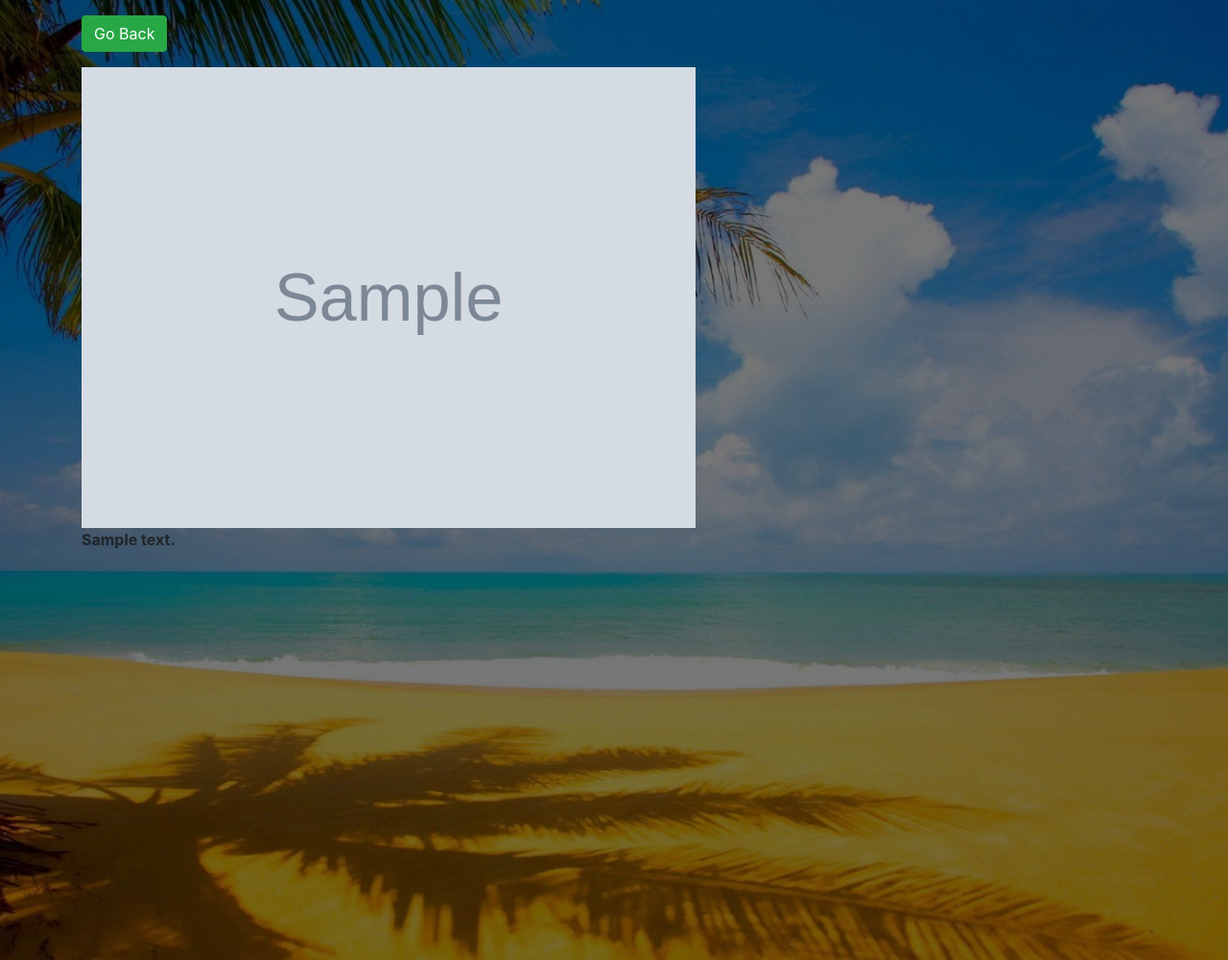
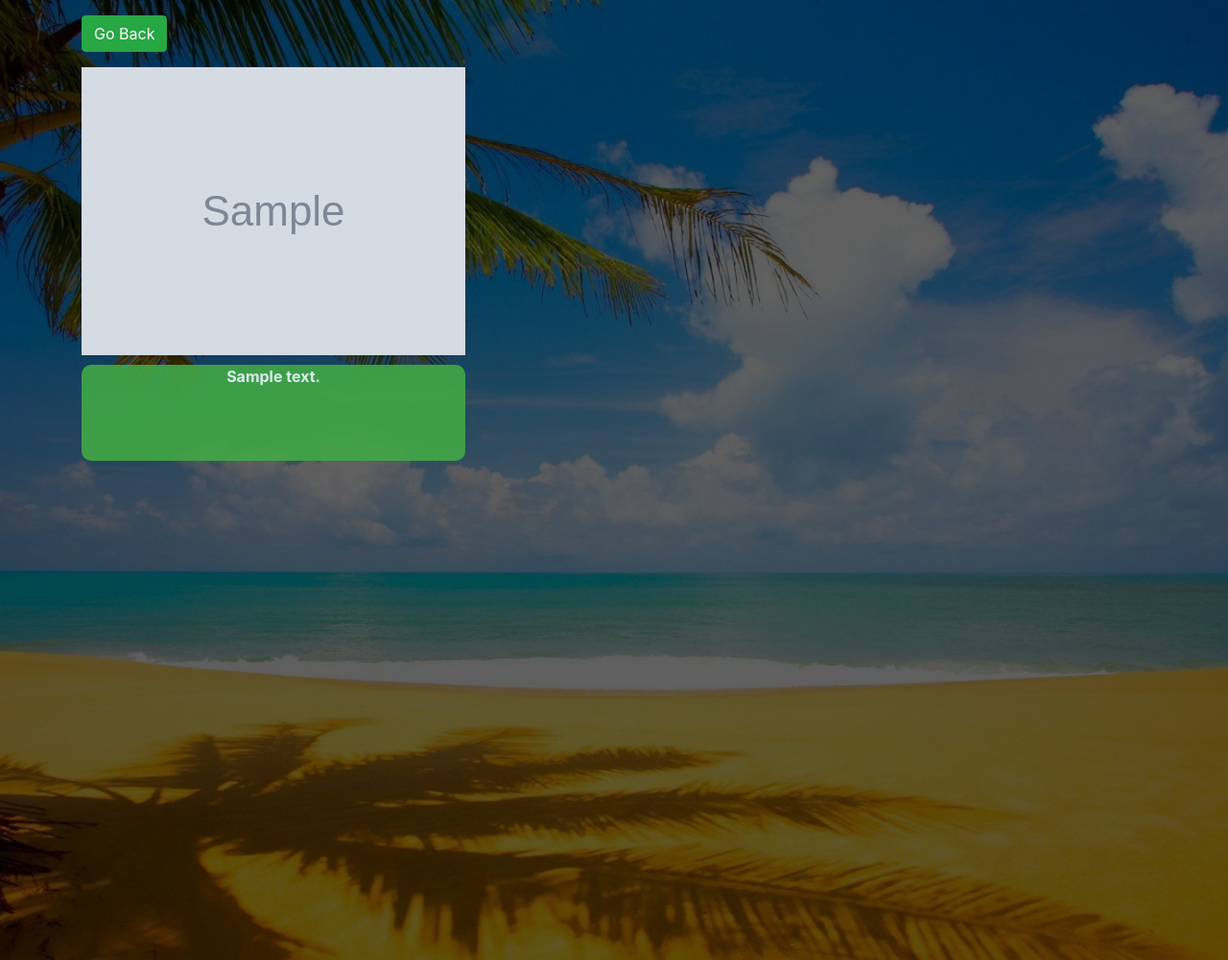
Before and after one commit to faisoabdirisak/Gallary_photo, a Django app: page /photo/1/ in a window 1280 px wide. Shown: the whole page at 96% size. Run offline with Django 4.2, Linux system fonts and the light colour scheme; tables that the repository leaves empty hold one stand-in row (values such as "Sample post"); grey boxes marked "Sample" are stand-in pictures; some libraries are stand-ins or nearby versions.

```diff
--- a/gallary/templates/photo.html
+++ b/gallary/templates/photo.html
@@ -5,9 +5,9 @@
         <div class="row justify-cotent-center">
             <div class="col-md-9">
                 <a href="{% url 'gallary' %}" class="btn btn-success my-3">Go Back</a>
-                <div style="height: 100vh;">
+                <div>
                 <img style="height:60%;" src="{{photo.image.url}}">
-                <p><strong>{{ photo.description}}</strong></p>
+                <p class="desc"><strong>{{ photo.description}}</strong></p>
             </div>
 
             </div>
--- a/static/css/style.css
+++ b/static/css/style.css
@@ -9,7 +9,7 @@ body{
 .over{
 margin:0;
 padding:0;
-background-color:rgba(0, 0, 0, 0.534);
+background-color:rgba(0, 0, 0, 0.623);
 height: 100%;
 }
 
@@ -17,8 +17,25 @@ ul li a{
 color: white;
 
 }
+ul li a:hover{
+    color: white;
+    text-decoration: none;
+
+    }
 
 .list-group-item{
     background-color: #41A846;
     border: none;
 }
+
+.desc{
+    margin-top: 10px;
+    text-align: center;
+    height: 100px;
+    width: 400px;
+    z-index: 999;
+    opacity: 0.9;
+    color: azure;
+    background-color: #41A846;
+    border-radius: 10px;
+}
```
